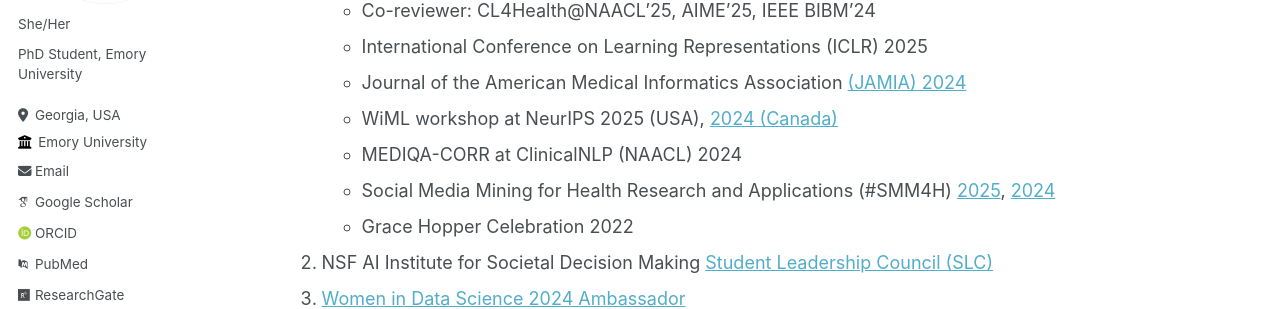
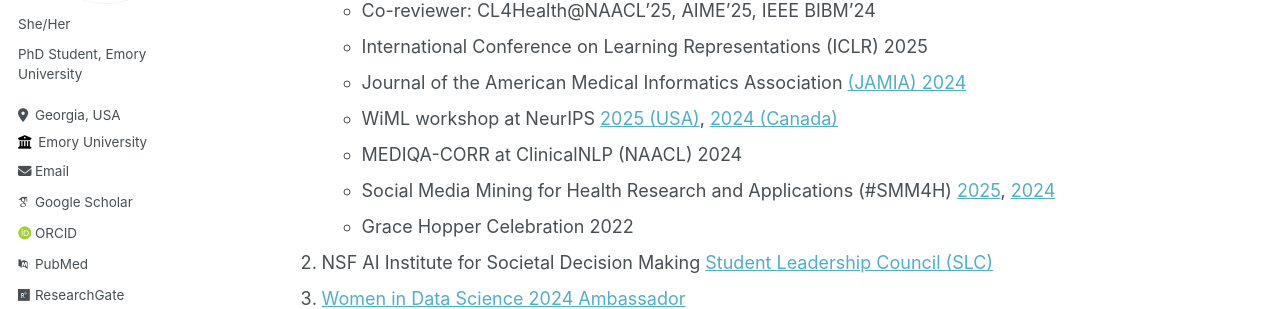
Before and after one commit to swati-rajwal/swati-rajwal.github.io, a Jekyll site: the page built from _pages/services.md, in a window 1280 px wide and 900 px high. Shown: the part 279-588 px from the top of the window. Built offline with Jekyll 4.4.1, drawn with Linux system fonts in a browser that asks for light colours; some web fonts are replaced; part of the change alters nothing that is shown.

```diff
--- a/_pages/services.md
+++ b/_pages/services.md
@@ -12,7 +12,7 @@ author_profile: true
    * Co-reviewer: CL4Health@NAACL'25, AIME'25, IEEE BIBM'24
    * International Conference on Learning Representations (ICLR) 2025
    * Journal of the American Medical Informatics Association <a href="https://fdslive.oup.com/www.oup.com/academic/pdf/reviewer-certificate/jamia-12481742867999068944_cert.pdf" target="_blank">(JAMIA) 2024</a>
-   * WiML workshop at NeurIPS 2025 (USA), <a href="https://sites.google.com/wimlworkshop.org/wiml-2024/program?authuser=0#h.1dzx6aq157xv" target="_blank">2024 (Canada)</a>
+   * WiML workshop at NeurIPS <a href="https://sites.google.com/wimlworkshop.org/wimlworkshopneurips2025/program?authuser=0" target="_blank">2025 (USA)</a>, <a href="https://sites.google.com/wimlworkshop.org/wiml-2024/program?authuser=0#h.1dzx6aq157xv" target="_blank">2024 (Canada)</a>
    * MEDIQA-CORR at ClinicalNLP (NAACL) 2024
    * Social Media Mining for Health Research and Applications (#SMM4H) <a href="https://workshop-proceedings.icwsm.org/pdf/2025_55.pdf" target="_blank">2025</a>, <a href="https://aclanthology.org/2024.smm4h-1.40/" target="_blank">2024</a>
    * Grace Hopper Celebration 2022
```
